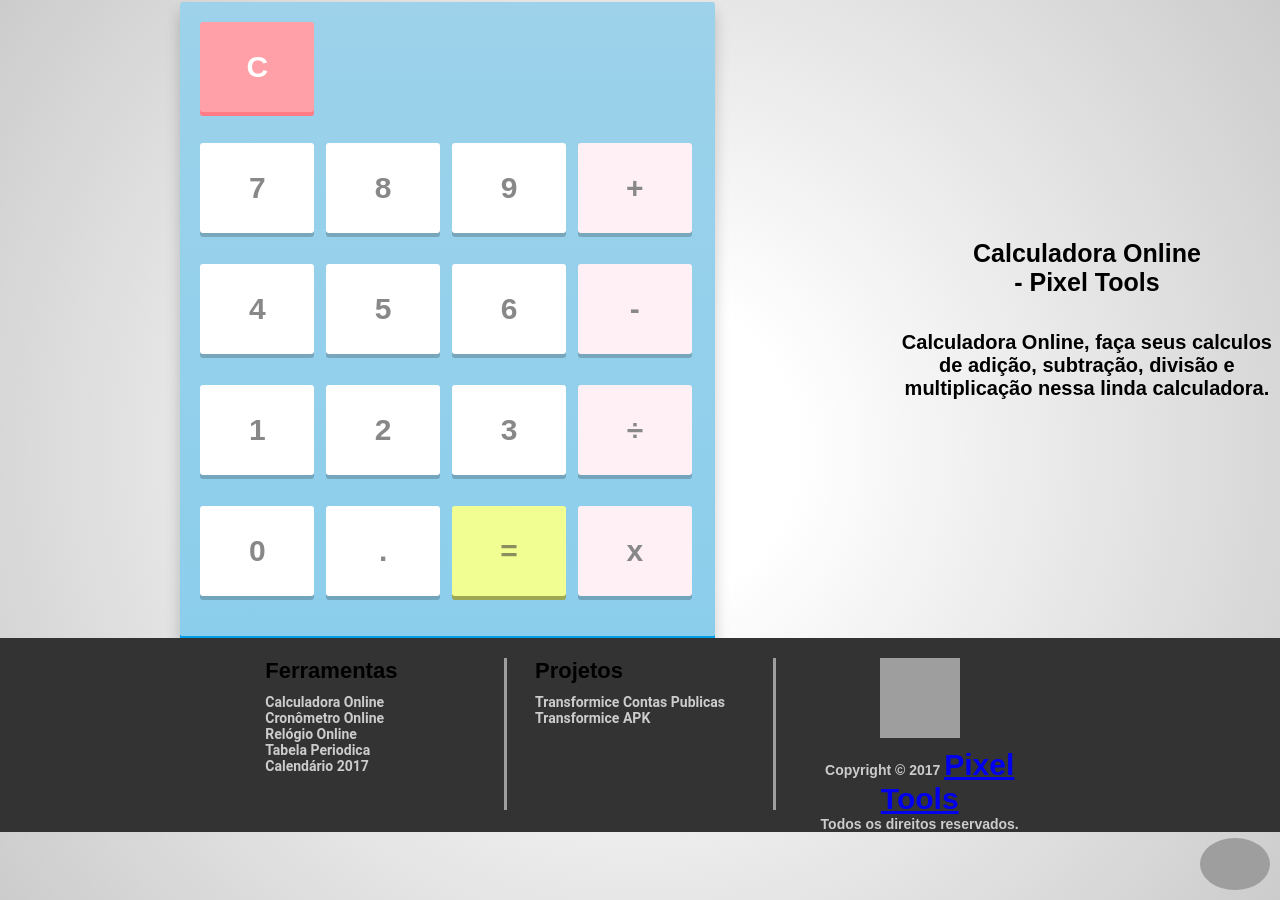
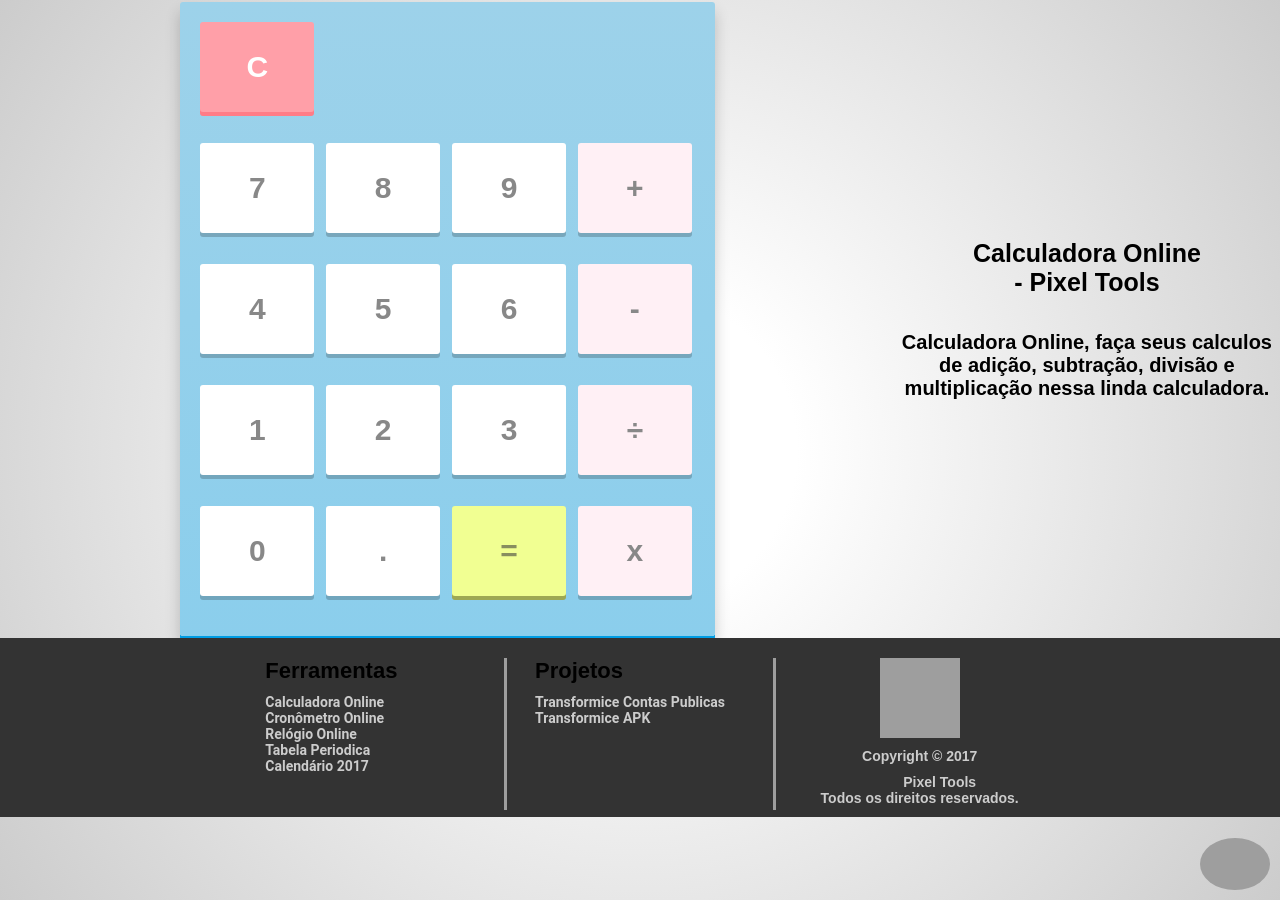
Before and after one commit to TreinoeDieta/Website, a Jekyll site: the page calculadora/teste/index.html, which Jekyll copies as it is, in a window 1280 px wide. Built offline with Jekyll 4.4.1, drawn with Linux system fonts in a browser that asks for light colours; grey boxes are pictures that could not be loaded.

Commit message:
Update index.html

```diff
--- a/calculadora/teste/index.html
+++ b/calculadora/teste/index.html
@@ -399,7 +399,7 @@ for(var i = 0; i < keys.length; i++) {
 <div class="divisor"></div>
 <div class="footer3">
 <p class="footertitle"><a href="https://pixeltools.tk/"><img src="https://i.imgur.com/PLyBJMz.png" alt="Pixel Tools" width="80px" height="80px"/></a></p>
-	Copyright © 2017 <a href="https://pixeltools.tk/">Pixel Tools</a><br/>
+	Copyright © 2017 <a class="footer3" href="https://pixeltools.tk/">Pixel Tools</a><br/>
 Todos os direitos reservados.
 </div>
 </div>
```
